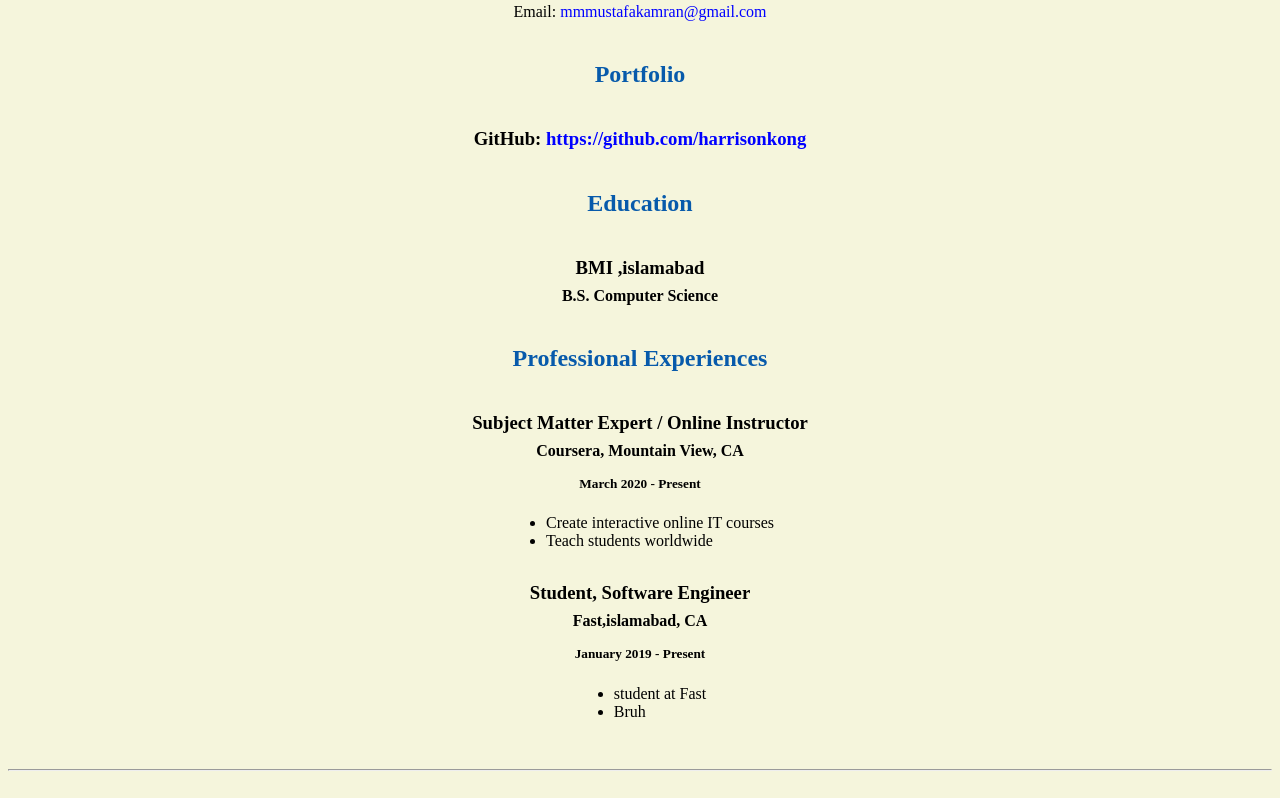
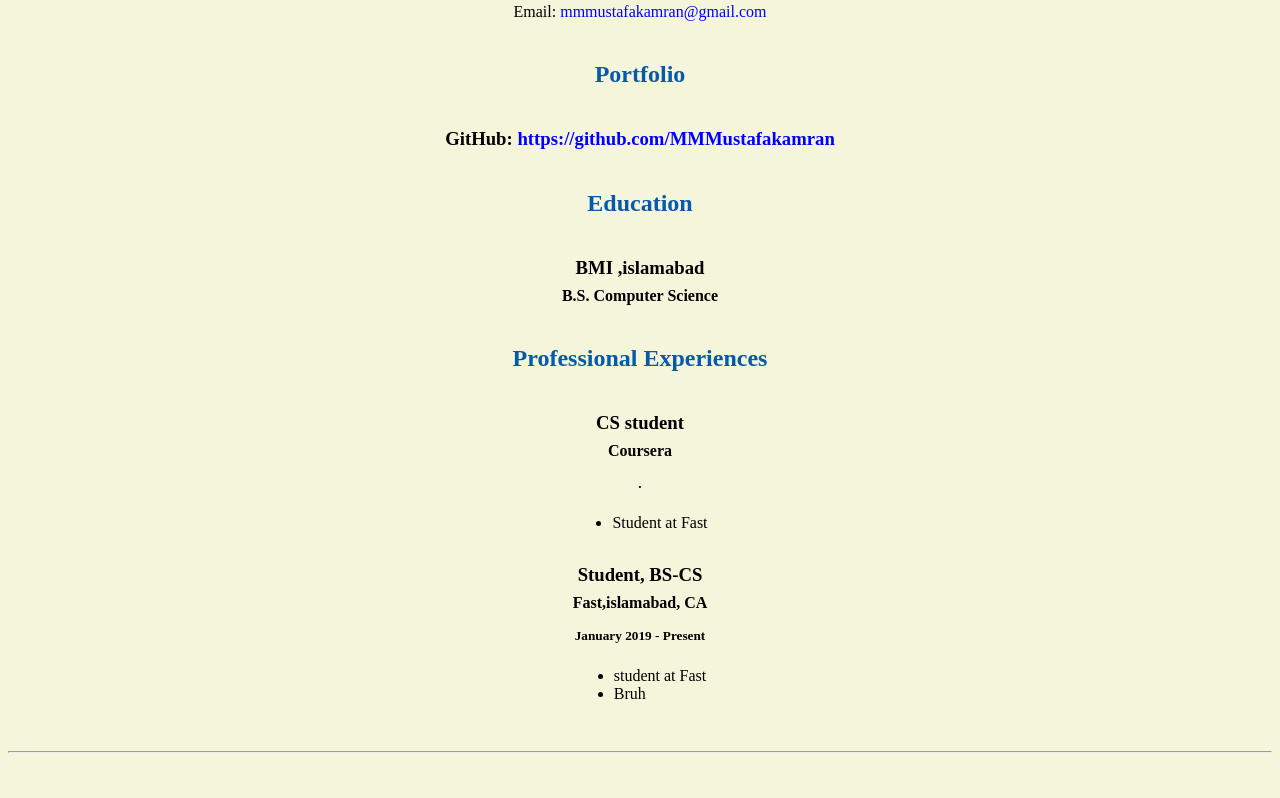
Before and after one commit to MMMustafakamran/MMMustafakamran.gethub.io, a plain HTML site: page resume.html in a window 1280 px wide. Shown: the part 518-1316 px from the top of the page. Drawn offline with Linux system fonts and the light colour scheme; files that its build step writes are made by us from their sources.

Commit message:
Update resume.html

```diff
--- a/resume.html
+++ b/resume.html
@@ -26,7 +26,7 @@
     <!-- don't post physical address, personal phone number or other personal information on the web! -->
 
     <h2>Portfolio</h2>
-      <h3>GitHub: <a href="https://github.com/MMMustafakamran" target="_blank">https://github.com/harrisonkong</a></h3>
+        <h3>GitHub: <a href="https://github.com/MMMustafakamran" target="_blank">https://github.com/MMMustafakamran</a></h3>
 
     <h2>Education</h2>
 
@@ -35,15 +35,15 @@
 
     <h2>Professional Experiences</h2>
 
-    <h3>Subject Matter Expert / Online Instructor</h3>
-    <h4>Coursera, Mountain View, CA</h4>
-    <h5>March 2020 - Present</h5>
+    <h3>CS student</h3>
+    <h4>Coursera</h4>
+    <h5>.</h5>
       <ul>
-        <li>Create interactive online IT courses</li>
-        <li>Teach students worldwide</li>
+        <li>Student at Fast</li>
+
       </ul>
 
-    <h3>Student, Software Engineer</h3>
+    <h3>Student, BS-CS</h3>
     <h4>Fast,islamabad, CA</h4>
     <h5>January 2019 - Present</h5>
       <ul>
```
